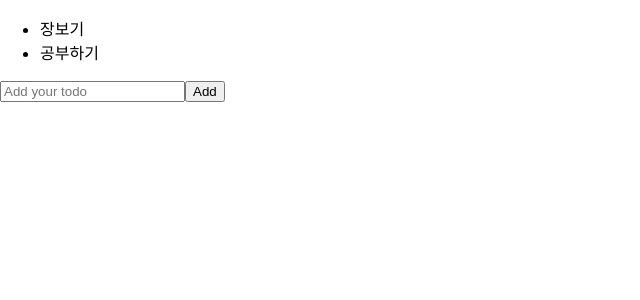
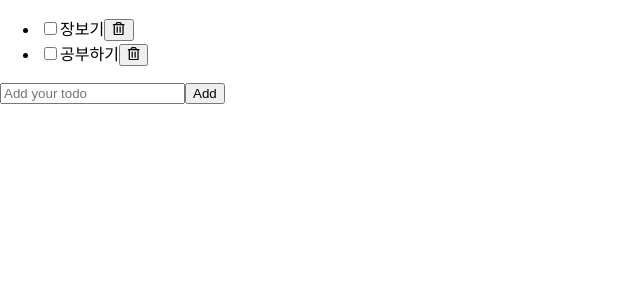
Before and after one commit to DongDongLab/todolist-p, a React (Create React App) app: page / in a window 1280 px wide. Shown: the top 300 px of the page, without its empty margins (0-640 px from the left). Built offline with nearby package versions, Linux system fonts and the light colour scheme.

Commit message:
add delete list function

```diff
--- a/package.json
+++ b/package.json
@@ -9,6 +9,7 @@
     "@testing-library/user-event": "^13.2.1",
     "react": "^18.3.1",
     "react-dom": "^18.3.1",
+    "react-icons": "^5.2.1",
     "react-scripts": "5.0.1",
     "uuid": "^10.0.0",
     "web-vitals": "^2.1.0"
--- /dev/null
+++ b/src/components/Todo/Todo.jsx
@@ -0,0 +1,26 @@
+import React from 'react';
+import { FaRegTrashAlt } from 'react-icons/fa';
+export default function Todo({ todo, onUpdate, onDelete }) {
+  const { text, status } = todo;
+
+  const handleChange = (e) => {
+    const status = e.target.checked ? 'complete' : 'active';
+    onUpdate({ ...todo, status });
+  };
+
+  const handleDelete = () => onDelete(todo);
+  return (
+    <li>
+      <input
+        type='checkbox'
+        onChange={handleChange}
+        checked={status === 'complete'}
+        id='checkbox'
+      />
+      <label htmlFor='checkbox'>{text}</label>
+      <button onClick={handleDelete}>
+        <FaRegTrashAlt />
+      </button>
+    </li>
+  );
+}
--- a/src/components/TodoList/TodoList.jsx
+++ b/src/components/TodoList/TodoList.jsx
@@ -1,5 +1,6 @@
 import React, { useState } from 'react';
 import AddTodo from '../AddTodo/AddTodo';
+import Todo from '../Todo/Todo';
 
 export default function Todolist() {
   const [todos, setTodos] = useState([
@@ -9,13 +10,26 @@ export default function Todolist() {
   const handleAdd = (todo) => {
     setTodos([...todos, todo]);
   };
+
+  const handleUpdate = (updated) => {
+    setTodos((todos) =>
+      todos.map((item) => (item.id === updated.id ? updated : item))
+    );
+  };
+
+  const handleDelete = (delelted) => {
+    setTodos((todos) => todos.filter((item) => item.id !== delelted.id));
+  };
   return (
     <section>
       <ul>
         {todos.map((item) => (
-          <li key={item.id} status={item.status}>
-            {item.text}
-          </li>
+          <Todo
+            todo={item}
+            onUpdate={handleUpdate}
+            onDelete={handleDelete}
+            id={item.id}
+          />
         ))}
       </ul>
       <AddTodo onAdd={handleAdd} />
```
Also changed, not shown: .pnp.cjs, 1 other file (tests, documents, lock files or other folders).
